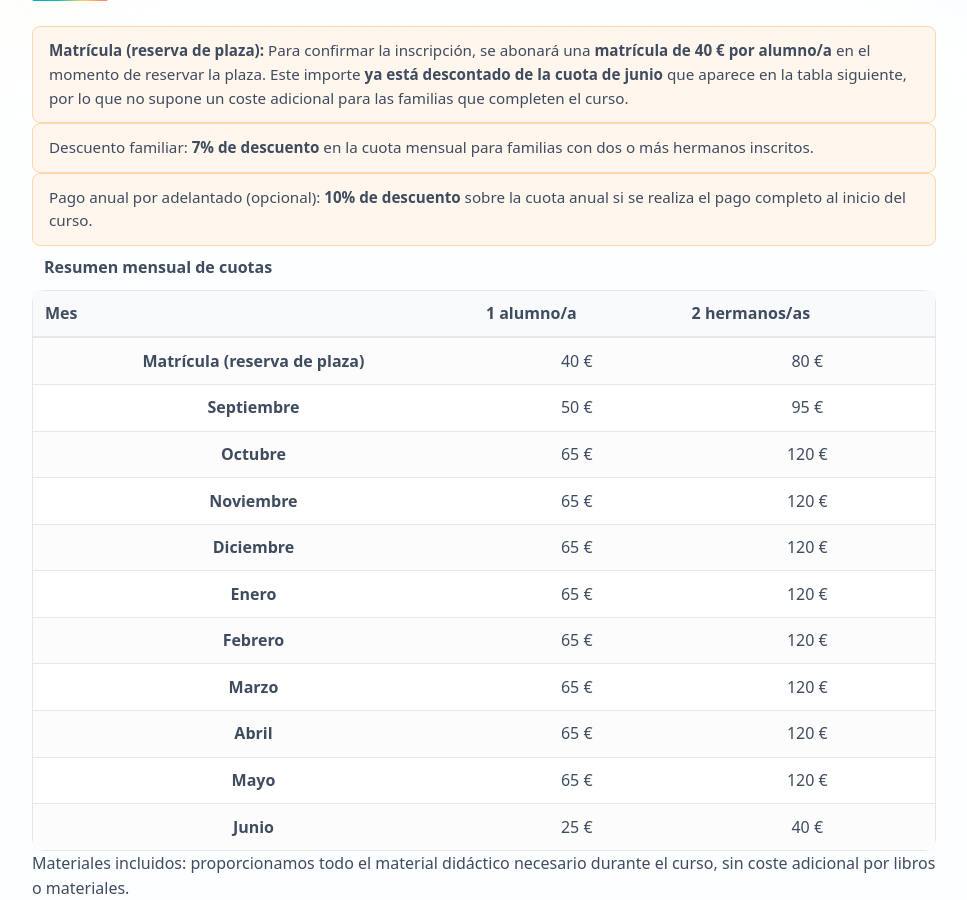
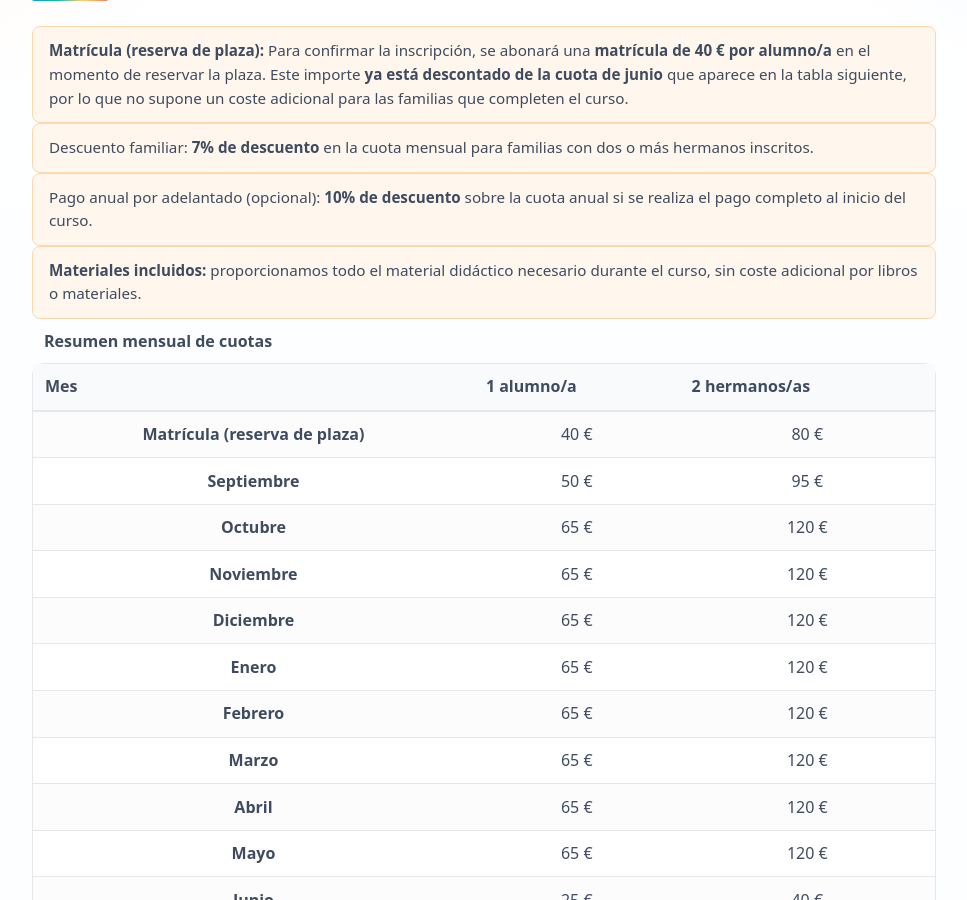
Before and after one commit to dixonbruce/englishco, a Jekyll site: the page built from condiciones.html, in a window 1280 px wide and 900 px high, scrolled down 396 px. Shown: the whole window, without its empty margins (156-1123 px from the left). Built offline with Jekyll 4.4.1, drawn with Linux system fonts in a browser that asks for light colours.

Commit message:
Update condiciones.html

```diff
--- a/condiciones.html
+++ b/condiciones.html
@@ -38,6 +38,11 @@ permalink: "/condiciones.html"
     <div class="note">
       Pago anual por adelantado (opcional):
       <strong>10% de descuento</strong> sobre la cuota anual si se realiza el pago completo al inicio del curso.
+    </div>
+
+
+    <div class="note">
+      <strong>Materiales incluidos:</strong> proporcionamos todo el material didáctico necesario durante el curso, sin coste adicional por libros o materiales.
     </div>
 
     <div class="table-wrap">
```
